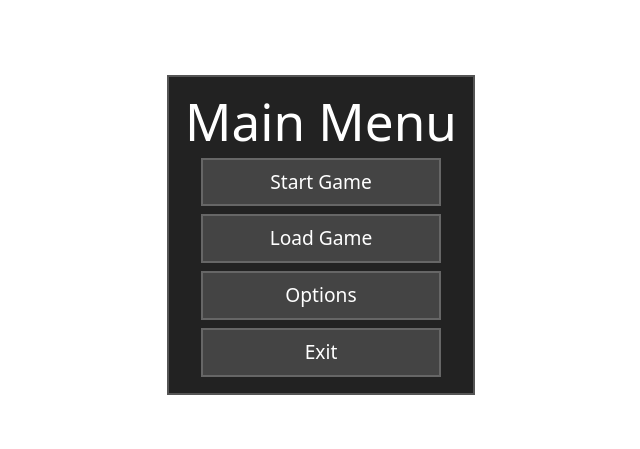
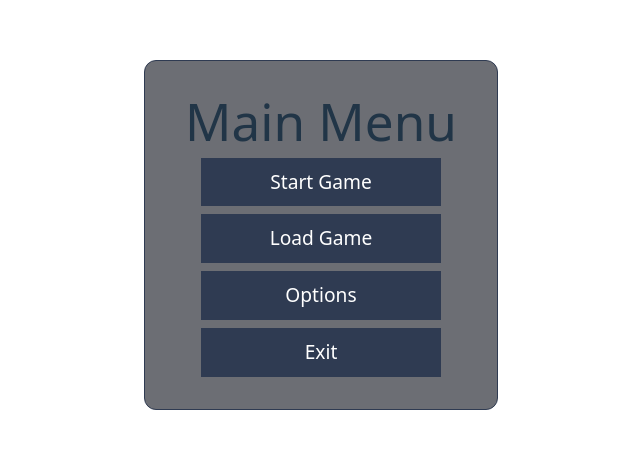
Before and after one commit to bsnman/simpire, a Vue app: page /home in a window 1280 px wide. Shown: the part 165-614 px from the top of the page, without its empty margins (319-959 px from the left). Built offline with nearby package versions, Linux system fonts and the light colour scheme.

Commit message:
Add pixi js and initial gameview

```diff
--- a/package.json
+++ b/package.json
@@ -15,6 +15,7 @@
   },
   "dependencies": {
     "pinia": "^3.0.4",
+    "pixi.js": "^8.16.0",
     "vue": "^3.5.25",
     "vue-router": "^4.6.4"
   },
--- a/src/components/ui/GButton.vue
+++ b/src/components/ui/GButton.vue
@@ -8,9 +8,9 @@
 
 <style scoped>
 .game-button {
-  background-color: #444;
+  background-color: #2f3b52;
   color: #fff;
-  border: 2px solid #666;
+  border: 2px solid #2f3b52;
   padding: 0.5rem 1rem;
   cursor: pointer;
   font-size: 1.2rem;
--- a/src/components/ui/GPanel.vue
+++ b/src/components/ui/GPanel.vue
@@ -8,9 +8,10 @@
 
 <style scoped>
 .game-panel {
-  background-color: #222;
-  color: #fff;
-  border: 2px solid #555;
-  padding: 1rem;
+  padding: 2rem 2.5rem;
+  border: 1px solid #2f3b52;
+  border-radius: 12px;
+  background: rgba(10, 14, 24, 0.6);
+  text-align: center;
 }
 </style>
--- a/src/router/index.ts
+++ b/src/router/index.ts
@@ -16,7 +16,7 @@ const router = createRouter({
       component: HomeView,
     },
     {
-      path: '/game/:id',
+      path: '/game/:gameId',
       name: 'game',
       component: GameView,
       props: true,
--- a/src/style.css
+++ b/src/style.css
@@ -63,11 +63,8 @@ button:focus-visible {
 }
 
 #app {
-  width: calc(100vw - 2rem);
-  height: calc(100vh - 4rem);
-  margin: 0 auto;
-  padding: 2rem;
-  text-align: center;
+  width: 100vw;
+  height: 100vh;
 }
 
 @media (prefers-color-scheme: light) {
--- a/src/views/GameView.vue
+++ b/src/views/GameView.vue
@@ -1,34 +1,76 @@
 <script setup lang="ts">
-const props = defineProps<{ id: string }>();
+import { Application, Container, Sprite, Assets } from 'pixi.js';
+import { onMounted, ref } from 'vue';
+
+const props = defineProps<{ gameId: string }>();
+
+const canvasRef = ref<HTMLCanvasElement | null>(null);
+
+const app = new Application();
+
+const drawPixi = async () => {
+  // Initialize the application
+  await app.init({ background: '#1099bb', resizeTo: window });
+
+  // Append the application canvas to the document body
+  document.body.appendChild(app.canvas);
+
+  // Create and add a container to the stage
+  const container = new Container();
+
+  app.stage.addChild(container);
+
+  // Load the bunny texture
+  const texture = await Assets.load('https://pixijs.com/assets/bunny.png');
+
+  // Create a 5x5 grid of bunnies in the container
+  for (let i = 0; i < 25; i++) {
+    const bunny = new Sprite(texture);
+
+    bunny.x = (i % 5) * 40;
+    bunny.y = Math.floor(i / 5) * 40;
+    container.addChild(bunny);
+  }
+
+  // Move the container to the center
+  container.x = app.screen.width / 2;
+  container.y = app.screen.height / 2;
+
+  // Center the bunny sprites in local container coordinates
+  container.pivot.x = container.width / 2;
+  container.pivot.y = container.height / 2;
+
+  // Listen for animate update
+  app.ticker.add((time) => {
+    // Continuously rotate the container!
+    // * use delta to create frame-independent transform *
+    container.rotation -= 0.01 * time.deltaTime;
+  });
+};
+
+onMounted(() => {
+  drawPixi();
+});
 </script>
 
 <template>
   <div class="page game-page">
-    <div class="game-panel">
-      <h1>Game</h1>
-      <p>
-        Now playing game ID: <strong>{{ props.id }}</strong>
-      </p>
-      <RouterLink class="back-link" to="/home">Back to home</RouterLink>
-    </div>
+    <canvas :ref="canvasRef" :id="props.gameId" class="game-canvas"></canvas>
   </div>
 </template>
 
 <style scoped>
 .game-page {
-  min-height: 100%;
   display: flex;
   align-items: center;
   justify-content: center;
-  padding: 2rem;
 }
 
-.game-panel {
-  padding: 2rem 2.5rem;
-  border: 1px solid #2f3b52;
-  border-radius: 12px;
-  background: rgba(10, 14, 24, 0.6);
-  text-align: center;
+.game-canvas {
+  border: 2px solid #555;
+  background-color: #222;
+  width: 100%;
+  height: 98vh;
 }
 
 .back-link {
```
Also changed, not shown: 2 other files (tests, documents, lock files or other folders).
